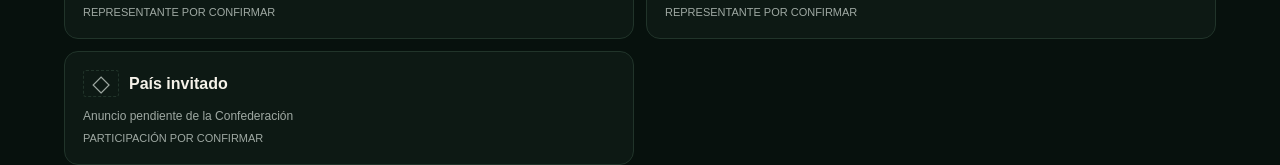
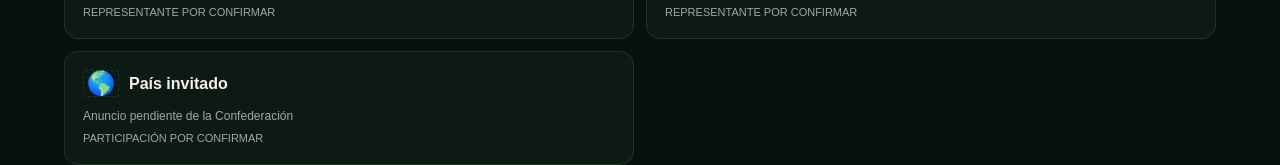
Before and after one commit to raysanchezcanto-max/Diamante-mx, a Next.js app: page /serie-del-caribe in a window 1280 px wide. Shown: the part 1787-1952 px from the top of the page. Built offline with nearby package versions, Linux system fonts and the light colour scheme.

Commit message:
style(caribe): restore globe placeholder for unconfirmed guest country

```diff
--- a/app/serie-del-caribe/page.tsx
+++ b/app/serie-del-caribe/page.tsx
@@ -169,7 +169,7 @@ export default function SerieDelCaribePage() {
           ))}
           <div className="caribeCountry">
             <div className="caribeCountryTop">
-              <span className="caribeInvitedIcon" aria-hidden="true">◇</span>
+              <span className="caribeInvitedIcon" aria-label="País invitado por confirmar" role="img">🌎</span>
               <strong>País invitado</strong>
             </div>
             <p>Anuncio pendiente de la Confederación</p>
```
